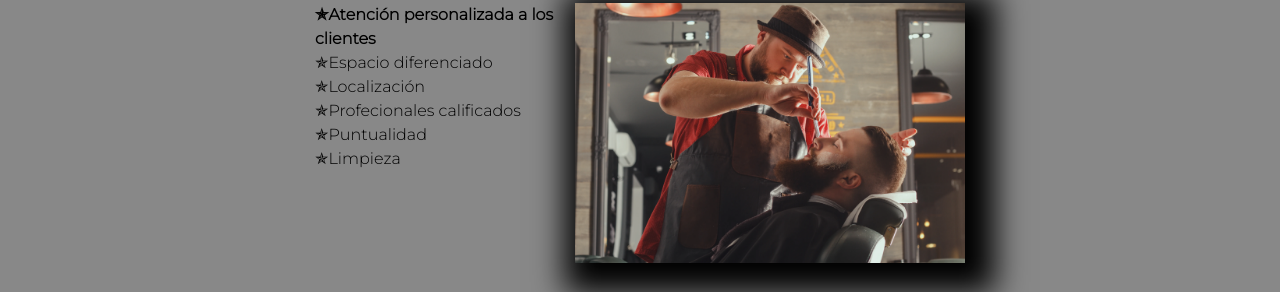
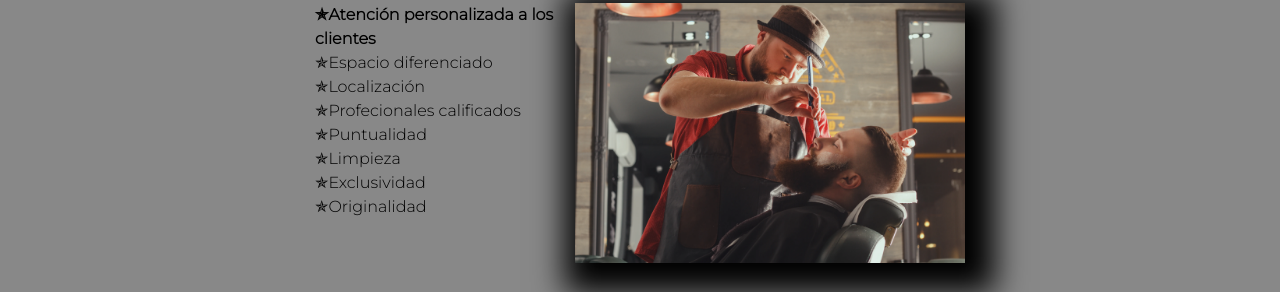
Before and after one commit to juliocastellonmendoza/Oracle-git, a plain HTML site: page index.html in a window 1280 px wide. Shown: the part 2102-2394 px from the top of the page. Drawn offline with Linux system fonts and the light colour scheme.

Commit message:
Se agrega items en listas

```diff
--- a/index.html
+++ b/index.html
@@ -64,6 +64,8 @@
                         <li class="items">Profecionales calificados</li>
                         <li class="items">Puntualidad</li>
                         <li class="items">Limpieza</li>
+                        <li class="items">Exclusividad</li>
+                        <li class="items">Originalidad</li>
 
                     </ul><img src="diferenciales/diferenciales.jpg" class="img-diferenciales" alt="diferenciales">
                 </div>
```
